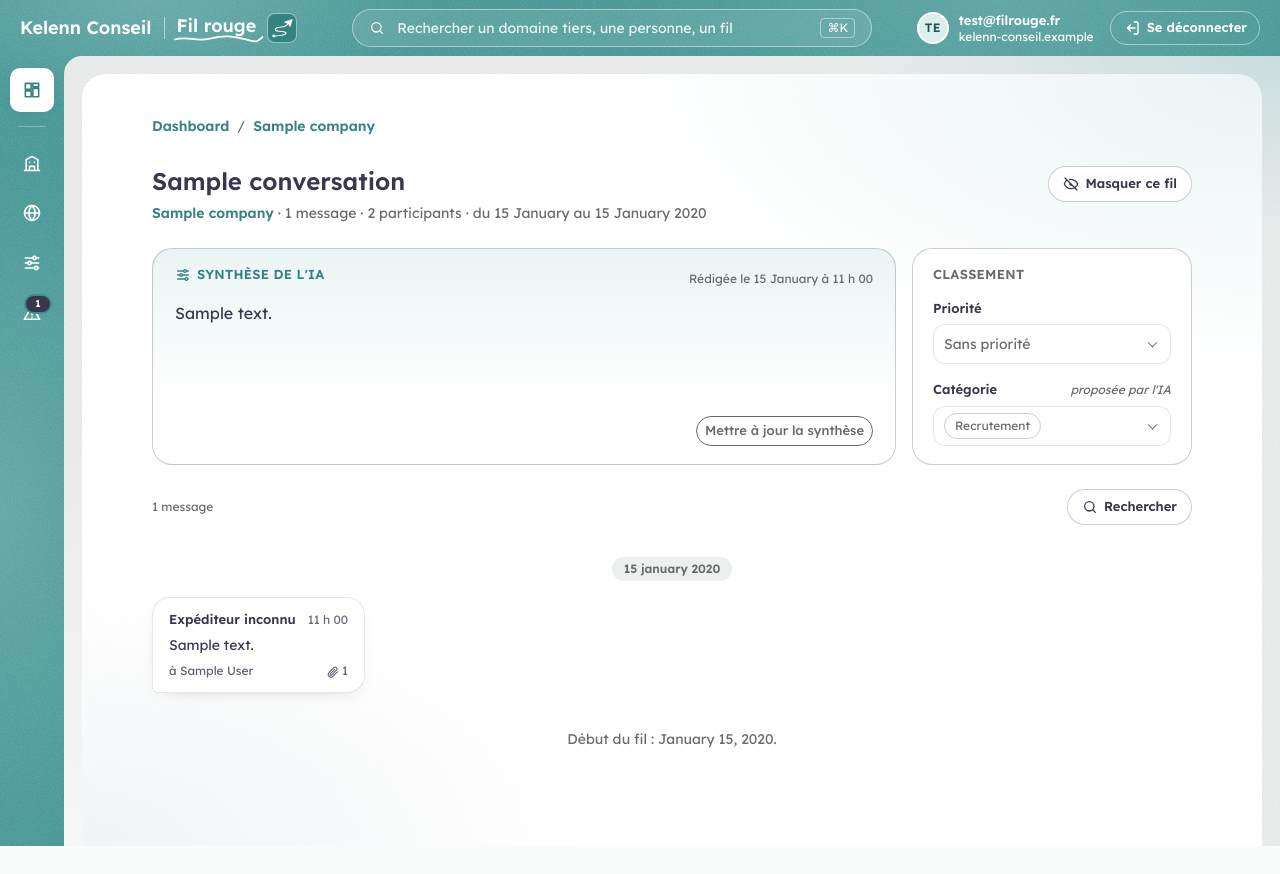
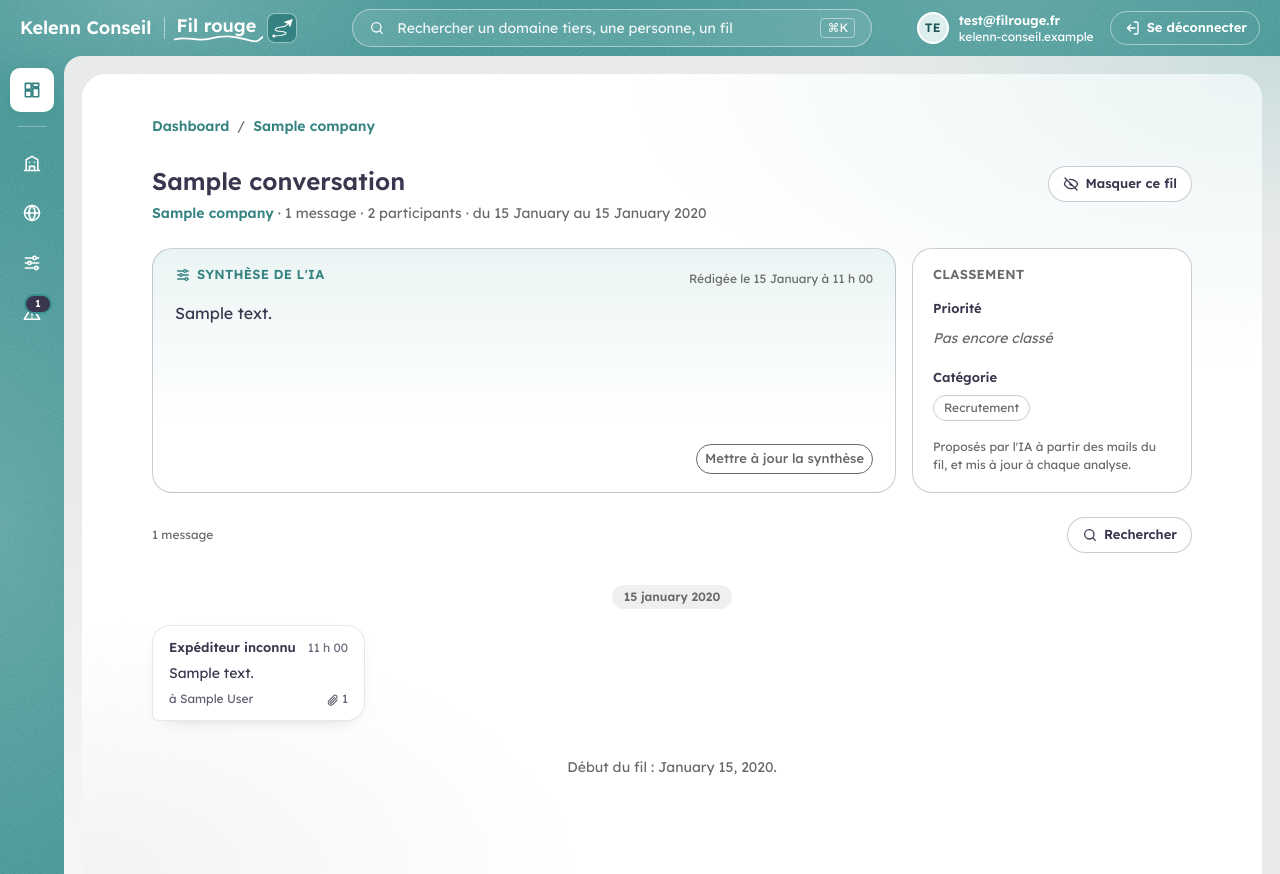
Before and after one commit to PaulineBoullet/fil_rouge, a Rails app: page /fils/1?mail=1 in a window 1280 px wide. Before the commit the page ends 846 px from the top, so only its background shows below. Run offline with Rails 7, Linux system fonts and the light colour scheme; a user stored in the database is signed in; data comes from the database, SQL or seed files in the repository; tables that the repository leaves empty hold one stand-in row (values such as "Sample post"); style sheets or scripts are compiled from the project's sources; some libraries are stand-ins or nearby versions.

Commit message:
Classement d'un fil : uniquement par l'IA, plus de modification à la main
La priorité et la catégorie d'un fil s'affichent en lecture seule dans le bloc
Classement ; elles viennent de l'analyse des mails par l'IA. Retirés : l'action
conversations#update et sa route, les colonnes status_locked et category_locked
(migration), le verrou dans ConversationClassifier et les tests associés.

Co-Authored-By: Claude Opus 5.5 <noreply@anthropic.com>
Claude-Session: https://claude.ai/code/session_016fmVn6uXBPjMEbzjs2zN5L

```diff
--- a/app/assets/stylesheets/components/_feed.scss
+++ b/app/assets/stylesheets/components/_feed.scss
@@ -748,65 +748,10 @@
   }
 
   &__field { display: flex; flex-direction: column; gap: 6px; }
-
-  &__label {
-    display: flex;
-    align-items: baseline;
-    justify-content: space-between;
-    gap: 8px;
-
-    label { font-size: $fs-sm; font-weight: 600; color: $ink; }
-  }
-
-  &__origin { font-size: $fs-xs; font-style: italic; color: $ink-muted; }
-
-  // La valeur affichée comme sur les cartes ; la liste, transparente par-dessus, permet de la changer
-  &__value {
-    position: relative;
-    display: flex;
-    align-items: center;
-    min-height: 40px;
-    padding: 6px 34px 6px 10px;
-    border: 1px solid $line;
-    border-radius: 12px;
-    background: #fff;
-    transition: border-color .15s;
-
-    &::after {
-      content: "";
-      position: absolute;
-      right: 14px;
-      top: 50%;
-      width: 7px;
-      height: 7px;
-      border-right: 1.5px solid $ink-muted;
-      border-bottom: 1.5px solid $ink-muted;
-      transform: translateY(-70%) rotate(45deg);
-      pointer-events: none;
-    }
-
-    &:hover, &:focus-within { border-color: var(--theme); }
-    &:focus-within { box-shadow: 0 0 0 3px color-mix(in srgb, var(--theme) 25%, transparent); }
-  }
-
-  &__select {
-    position: absolute;
-    inset: 0;
-    width: 100%;
-    opacity: 0;
-    cursor: pointer;
-  }
-
-  // Sans valeur : on montre la liste elle-même
-  &__value--empty .classify__select {
-    position: static;
-    opacity: 1;
-    border: 0;
-    background: transparent;
-    font-size: $fs-md;
-    color: $ink-muted;
-    appearance: none;
-  }
+  &__label { font-size: $fs-sm; font-weight: 600; color: $ink; }
+  &__value { display: flex; align-items: center; min-height: 28px; }
+  &__empty { font-size: $fs-md; font-style: italic; color: $ink-muted; }
+  &__note { margin: auto 0 0; font-size: $fs-xs; color: $ink-muted; }
 }
 
 // Panneau de lecture d'un mail
--- a/app/controllers/conversations_controller.rb
+++ b/app/controllers/conversations_controller.rb
@@ -20,14 +20,6 @@ class ConversationsController < ApplicationController
   end
 
   # Statut ou catégorie choisis à la main : l'IA ne les remplacera plus
-  def update
-    attrs = params.expect(conversation: [:status_id, :category_id])
-    attrs[:status_locked] = true if attrs.key?(:status_id)
-    attrs[:category_locked] = true if attrs.key?(:category_id)
-    @conversation.update!(attrs)
-    redirect_to conversation_path(@conversation), notice: "Fil mis à jour."
-  end
-
   def toggle_hidden
     @conversation.update!(hidden: !@conversation.hidden)
     notice = @conversation.hidden ? "Fil masqué. Le filtre « Fils masqués » permet de le retrouver." : "Le fil n'est plus masqué."
--- a/app/views/conversations/show.html.erb
+++ b/app/views/conversations/show.html.erb
@@ -48,29 +48,21 @@
   <section class="classify" aria-labelledby="classify-title">
     <h2 id="classify-title" class="classify__title">Classement</h2>
 
-    <%= form_with model: conversation, class: "classify__field", data: { controller: "autosubmit" } do |f| %>
-      <div class="classify__label">
-        <%= f.label :status_id, "Priorité" %>
-        <span class="classify__origin"><%= conversation.status_locked? ? "choisie par vous" : (conversation.status ? "proposée par l'IA" : "") %></span>
+    <div class="classify__field">
+      <span class="classify__label">Priorité</span>
+      <div class="classify__value">
+        <%= conversation.status ? status_sticker(conversation.status) : tag.span("Pas encore classé", class: "classify__empty") %>
       </div>
-      <div class="classify__value <%= "classify__value--empty" unless conversation.status %>">
-        <%= status_sticker(conversation.status) %>
-        <%= f.collection_select :status_id, Status.ordered, :id, :name, { include_blank: "Sans priorité" },
-                                class: "classify__select", aria: { label: "Changer la priorité" }, data: { action: "change->autosubmit#submit" } %>
+    </div>
+
+    <div class="classify__field">
+      <span class="classify__label">Catégorie</span>
+      <div class="classify__value">
+        <%= conversation.category ? tag.span(conversation.category.name, class: "category-chip") : tag.span("Pas encore classé", class: "classify__empty") %>
       </div>
-    <% end %>
+    </div>
 
-    <%= form_with model: conversation, class: "classify__field", data: { controller: "autosubmit" } do |f| %>
-      <div class="classify__label">
-        <%= f.label :category_id, "Catégorie" %>
-        <span class="classify__origin"><%= conversation.category_locked? ? "choisie par vous" : (conversation.category ? "proposée par l'IA" : "") %></span>
-      </div>
-      <div class="classify__value <%= "classify__value--empty" unless conversation.category %>">
-        <% if conversation.category %><span class="category-chip"><%= conversation.category.name %></span><% end %>
-        <%= f.collection_select :category_id, Category.ordered, :id, :name, { include_blank: "Sans catégorie" },
-                                class: "classify__select", aria: { label: "Changer la catégorie" }, data: { action: "change->autosubmit#submit" } %>
-      </div>
-    <% end %>
+    <p class="classify__note">Proposés par l'IA à partir des mails du fil, et mis à jour à chaque analyse.</p>
   </section>
 </div>
 
--- a/config/routes.rb
+++ b/config/routes.rb
@@ -7,7 +7,7 @@ Rails.application.routes.draw do
   get "domaines-tiers/:id" => "companies#show", as: :company_view
   post "domaines-tiers/:id/synthese" => "companies#analyze_emails", as: :analyze_company
 
-  resources :conversations, path: "fils", only: %i[show update] do
+  resources :conversations, path: "fils", only: :show do
     member do
       patch :toggle_hidden
       post :analyze
```
Also changed, not shown: app/services/conversation_classifier.rb (+2 -10 lines), db/migrate/20261127150001_remove_locks_from_conversations.rb (added, +7 -0 lines), test/integration/v2_pages_test.rb (+1 -9 lines), test/services/conversation_classifier_test.rb (+0 -10 lines), db/schema.rb.
